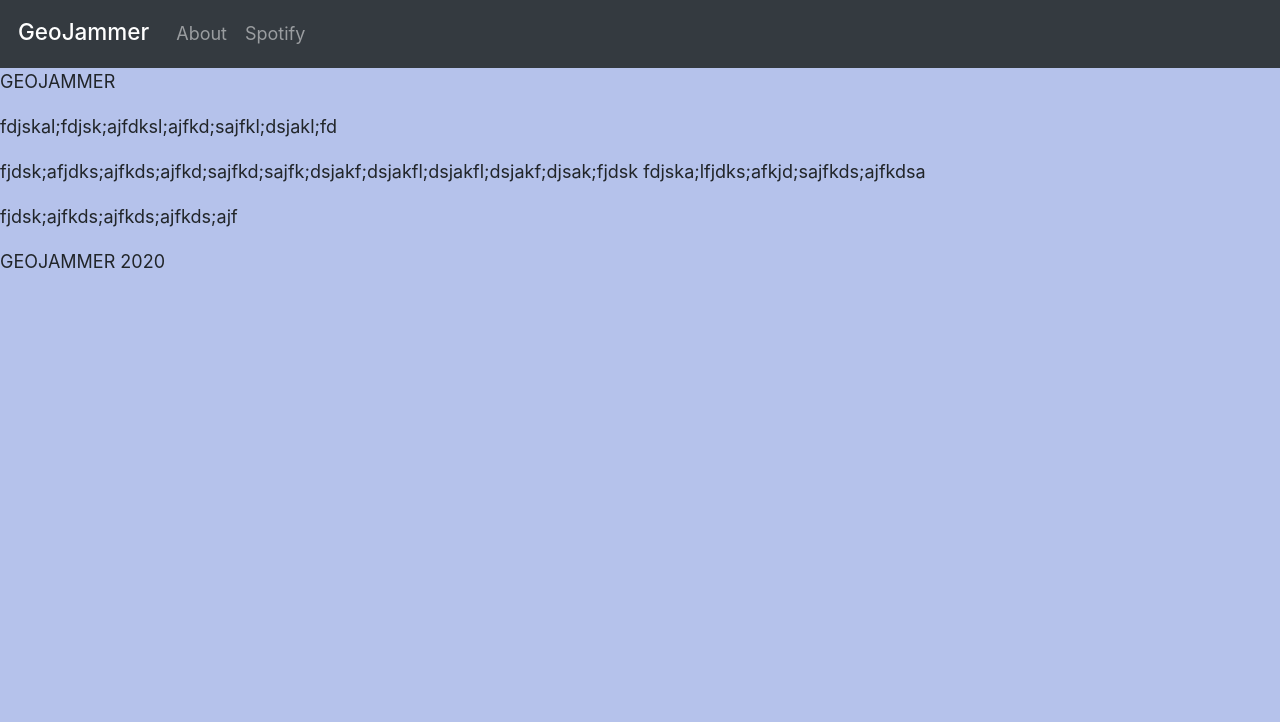
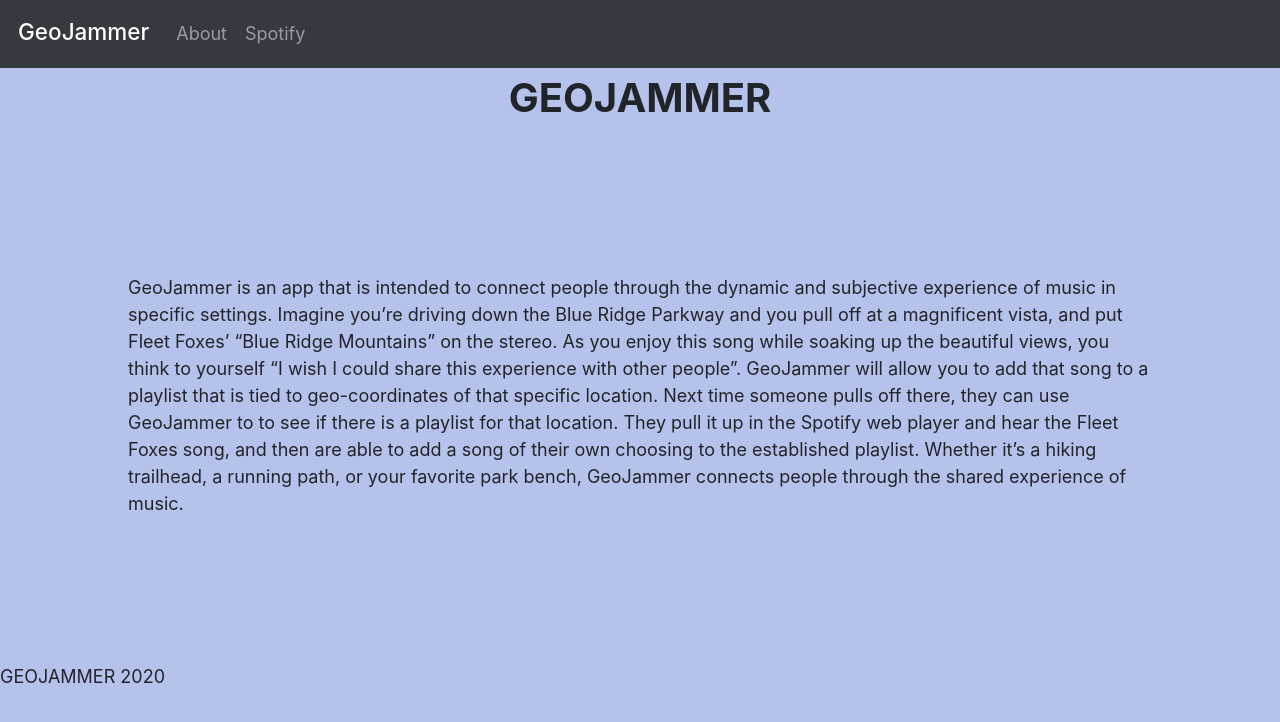
Before and after one commit to danayers95/GeoJammer, a React (Create React App) app in the folder client/: page /About in a window 1280 px wide. Shown: the top 722 px of the page. Built offline with nearby package versions, Linux system fonts and the light colour scheme.

Commit message:
about edits

```diff
--- a/client/src/pages/About.js
+++ b/client/src/pages/About.js
@@ -1,22 +1,39 @@
-import React from 'react';
-
+import React from "react";
+import "./Spotify.css";
+const divStyle = {
+  //   color: "blue",
+};
 function About() {
   const floatL = {
     float: "left",
-    }
+  };
 
   return (
     <div>
-            <span class="lightgreen">GEOJAMMER</span>
+      <p class="lightgreen" class="aboutTitle">
+        GEOJAMMER
+      </p>
       <p>{/* little bit of info about GeoJammer */}</p>
 
-            <p> fdjskal;fdjsk;ajfdksl;ajfkd;sajfkl;dsjakl;fd</p>
-
-            <p> fjdsk;afjdks;ajfkds;ajfkd;sajfkd;sajfk;dsjakf;dsjakfl;dsjakfl;dsjakf;djsak;fjdsk fdjska;lfjdks;afkjd;sajfkds;ajfkdsa </p>
-
-            <p> fjdsk;ajfkds;ajfkds;ajfkds;ajf</p>
+      <p class="aboutDiv">
+        {" "}
+        GeoJammer is an app that is intended to connect people through the
+        dynamic and subjective experience of music in specific settings. Imagine
+        you’re driving down the Blue Ridge Parkway and you pull off at a
+        magnificent vista, and put Fleet Foxes’ “Blue Ridge Mountains” on the
+        stereo. As you enjoy this song while soaking up the beautiful views, you
+        think to yourself “I wish I could share this experience with other
+        people”. GeoJammer will allow you to add that song to a playlist that is
+        tied to geo-coordinates of that specific location. Next time someone
+        pulls off there, they can use GeoJammer to to see if there is a playlist
+        for that location. They pull it up in the Spotify web player and hear
+        the Fleet Foxes song, and then are able to add a song of their own
+        choosing to the established playlist. Whether it’s a hiking trailhead, a
+        running path, or your favorite park bench, GeoJammer connects people
+        through the shared experience of music.
+      </p>
     </div>
-    )
+  );
 }
 
 export default About;
--- a/client/src/pages/Spotify.css
+++ b/client/src/pages/Spotify.css
@@ -14,10 +14,10 @@ html {
 
 h1 {
   margin: 0 auto;
-  padding: .77rem 0;
+  padding: 0.77rem 0;
   background-color: #acb8ee;
   text-align: center;
-  font-family: 'Poppins', sans-serif;
+  font-family: "Poppins", sans-serif;
   font-size: 1.88rem;
   color: #fff;
 }
@@ -25,7 +25,6 @@ h1 {
 h1 .highlight {
   color: #e6defc;
 }
-
 
 .App-playlist {
   display: flex;
@@ -40,16 +39,25 @@ h1 .highlight {
   }
 }
 
-
 h2 {
-  font-family: 'Poppins', sans-serif;
+  font-family: "Poppins", sans-serif;
   font-size: 1.55rem;
 }
 
 .App {
   height: 100%;
   padding: 0 17% 10% 17%;
-  font-family: 'Work Sans', sans-serif;
+  font-family: "Work Sans", sans-serif;
   font-weight: 500;
   color: rgb(255, 255, 255);
 }
+
+.aboutDiv {
+  padding: 10%;
+}
+.aboutTitle {
+  text-align: center;
+  float: center;
+  font-size: 40px;
+  font-weight: bolder;
+}
```
Lines whose indentation alone changed are shown as unchanged.
